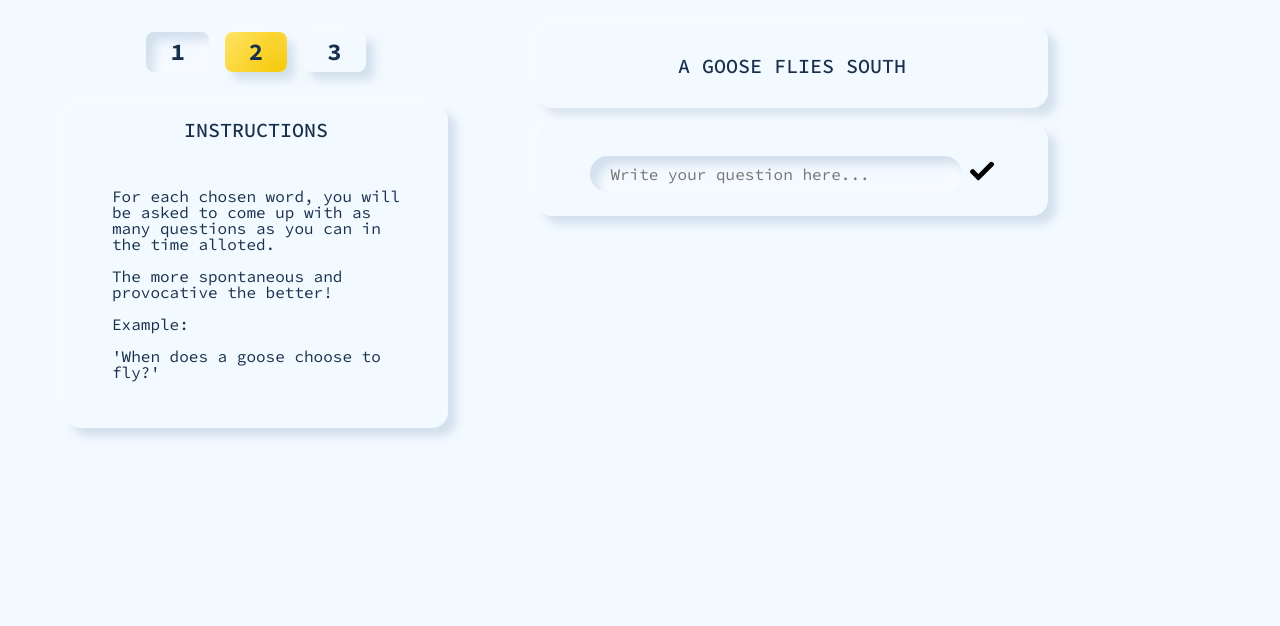
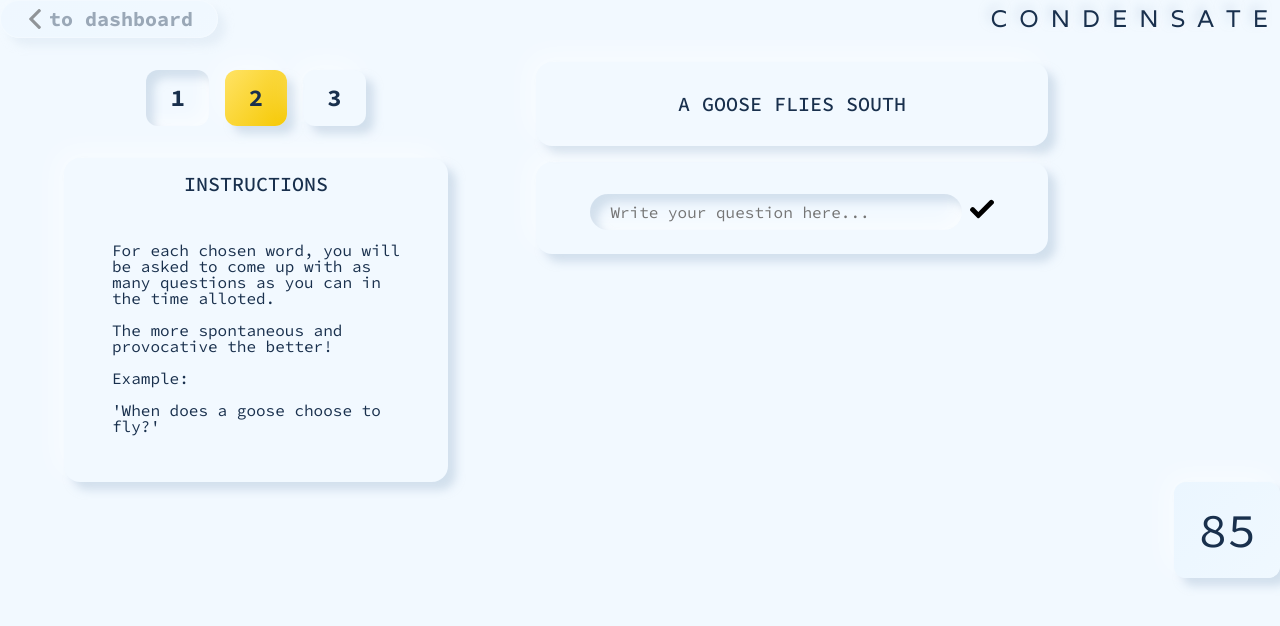
Before and after one commit to CondensateCrew/Condensate, a React (Create React App) app: page /gameboard/round-two in a window 1280 px wide. Shown: the top 626 px of the page. Built offline with nearby package versions, Linux system fonts and the light colour scheme.

Commit message:
Add Timer component to RoundTwo + styles

```diff
--- a/src/Containers/RoundTwo/RoundTwo.scss
+++ b/src/Containers/RoundTwo/RoundTwo.scss
@@ -1,5 +1,15 @@
 @import '../../css/variables.scss';
 @import '../../css/index.scss';
+
+.round-two-main {
+  footer {
+    display: flex;
+    justify-content: flex-end;
+    p {
+      width: fit-content;
+    }
+  }
+}
 
 .round-two-section {
   display: flex;
@@ -17,7 +27,8 @@
   justify-content: center;
     h2 {
       @extend %buttons;
-      border-radius: .5rem;
+      border-radius: $one-line-border-radius;
+      padding: $one-line-padding-space;
       margin: $extra-small-space;
     }
     margin: $medium-space;
@@ -31,7 +42,7 @@ h2.completed-round {
   box-shadow: $inner-shadow;
 }
 
-.template-question-div-wrapper {
+.template-question-section-wrapper {
   margin: $medium-space;
 }
 
--- a/src/Containers/RoundTwo/RoundTwo.tsx
+++ b/src/Containers/RoundTwo/RoundTwo.tsx
@@ -1,8 +1,10 @@
 import React, { useState, MouseEvent, ChangeEvent, KeyboardEvent } from 'react';
-import Instruction from '../../Components/Instruction/Instruction';
-import TemplateQuestion from '../../Components/TemplateQuestion/TemplateQuestion';
-import GenerateInsights from '../../Components/GenerateInsights/GenerateInsights';
-import Check from '../../assets/check.svg';
+import Instruction from 'Components/Instruction/Instruction';
+import TemplateQuestion from 'Components/TemplateQuestion/TemplateQuestion';
+import GenerateInsights from 'Components/GenerateInsights/GenerateInsights';
+import Header from 'Components/Header/Header';
+import Timer from 'Components/Timer/Timer';
+import Check from 'assets/check.svg';
 import './RoundTwo.scss';
 
 const RoundTwo:React.FC = () => {
@@ -29,6 +31,8 @@ const RoundTwo:React.FC = () => {
   })
 
   return (
+    <main className='round-two-main'>
+    <Header />
     <section className='round-two-section'>
       <div className='instructions-div-wrapper'>
         <div className='question-numbers-div'>
@@ -38,7 +42,7 @@ const RoundTwo:React.FC = () => {
         </div>
       <Instruction/>
       </div>
-      <div className='template-question-div-wrapper'>
+      <section className='template-question-section-wrapper'>
         <TemplateQuestion />
         <div className='responses-div'>
           {insights}
@@ -48,8 +52,12 @@ const RoundTwo:React.FC = () => {
             <img src={Check} onClick={handleSubmit} alt='submit-checkmark-icon' />
           </div>
         </div>
-      </div>
+      </section>
     </section>
+    <footer>
+      <Timer time={90}/>
+    </footer>
+    </main>
   )
 }
 
```
